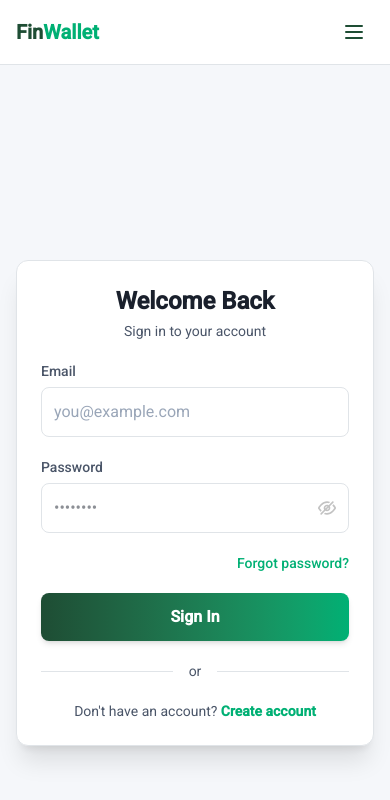
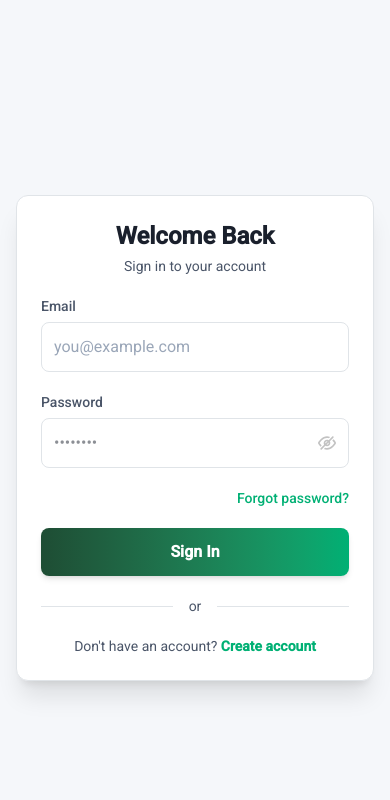
Before and after one commit to Treasure-Ojiya/FinWallet, an Angular app: page /auth in a window 390 px wide. Shown: the top 800 px of the page. Built offline with nearby package versions, Linux system fonts and the light colour scheme; no server answers.

Commit message:
mobile-nav-drawer

```diff
--- a/src/app/app.html
+++ b/src/app/app.html
@@ -20,7 +20,8 @@
 
   <!-- Main Content Area -->
   <main class="flex-1 overflow-y-auto">
-    <!-- Mobile Header (only shows on mobile when side nav is hidden) -->
+    <!-- Mobile Header -->
+    @if (showNav) {
       <div
         class="md:hidden sticky top-0 z-40 bg-white border-b border-[#E0E4E8] px-4 py-3 flex items-center justify-between"
       >
@@ -48,15 +49,16 @@
           </svg>
         </button>
       </div>
+    }
 
-    <!-- Router Outlet with responsive padding -->
+    <!-- Router Outlet -->
     <div class="p-4 md:p-6 lg:p-8">
       <router-outlet></router-outlet>
     </div>
   </main>
 </div>
 
-<!-- Mobile Side Navigation Drawer (only shows when toggled) -->
+<!-- Mobile Side Navigation Drawer -->
 @if (showNav) {
   <div
     class="fixed inset-0 z-50 md:hidden transition-opacity duration-300"
```
Lines whose indentation alone changed are shown as unchanged.
